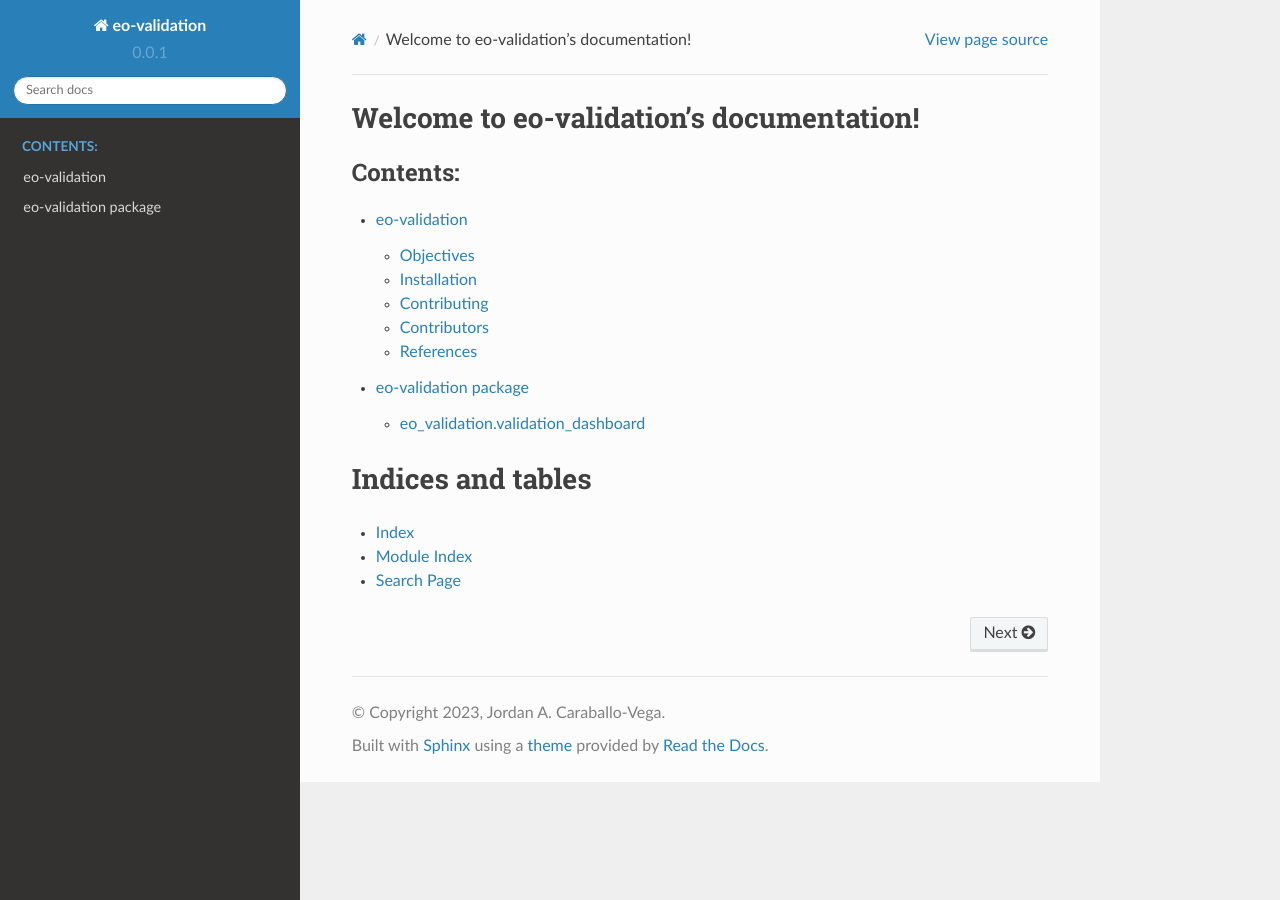
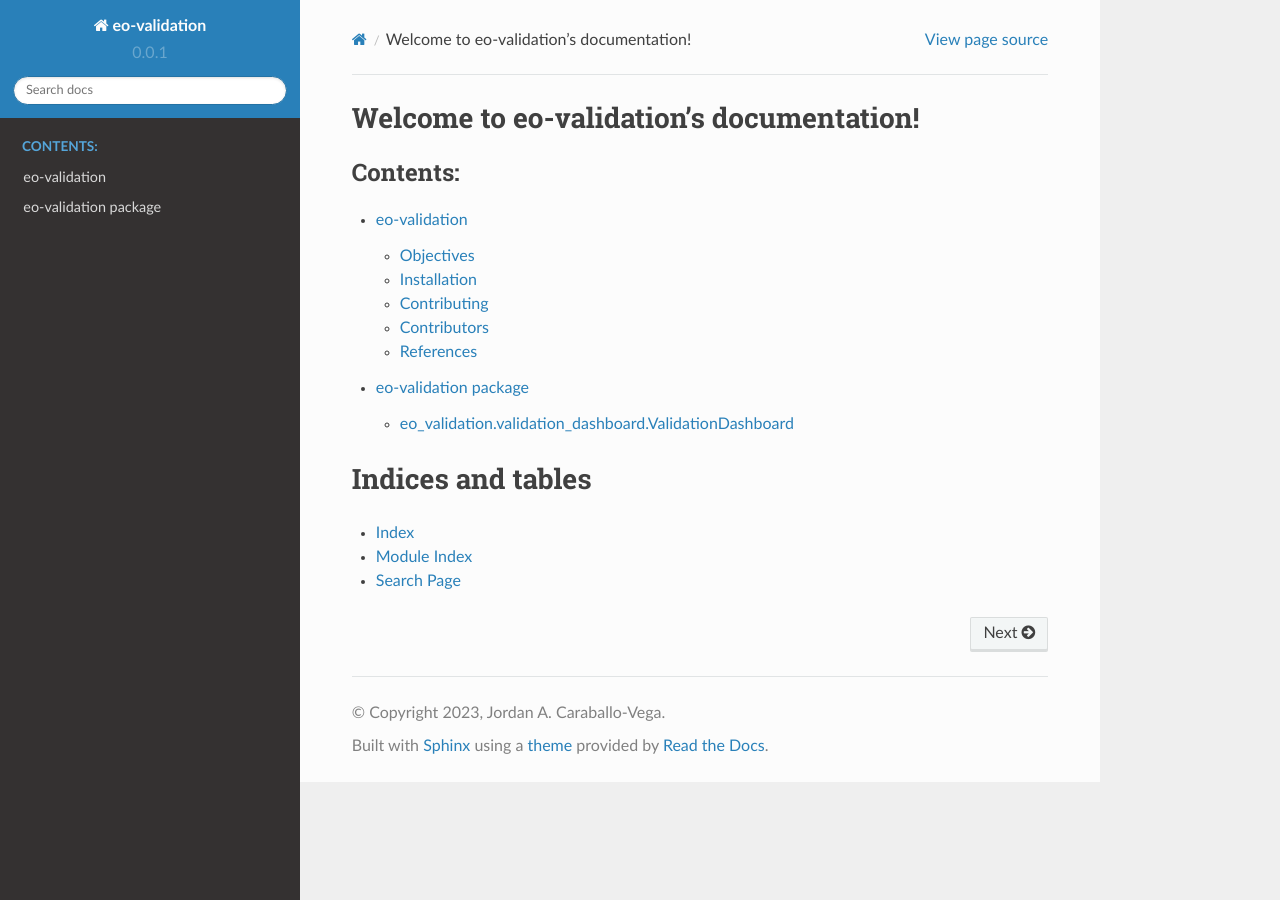
Before and after one commit to nasa-nccs-hpda/eo-validation, a Sphinx documentation site: the page built from docs/index.rst, in a window 1280 px wide. Built offline with Sphinx 7.4.7 and the Read the Docs theme 2.0.0, drawn with Linux system fonts in a browser that asks for light colours.

Commit message:
Adding more documentation

```diff
--- a/docs/modules.rst
+++ b/docs/modules.rst
@@ -1,10 +1,11 @@
 eo-validation package
 ========================
 
-eo_validation.validation_dashboard
+eo_validation.validation_dashboard.ValidationDashboard
 ----------------------
 
 .. autoclass:: eo_validation.validation_dashboard.ValidationDashboard
    :members:
    :undoc-members:
    :show-inheritance:
+   :class-doc-from: class
```
